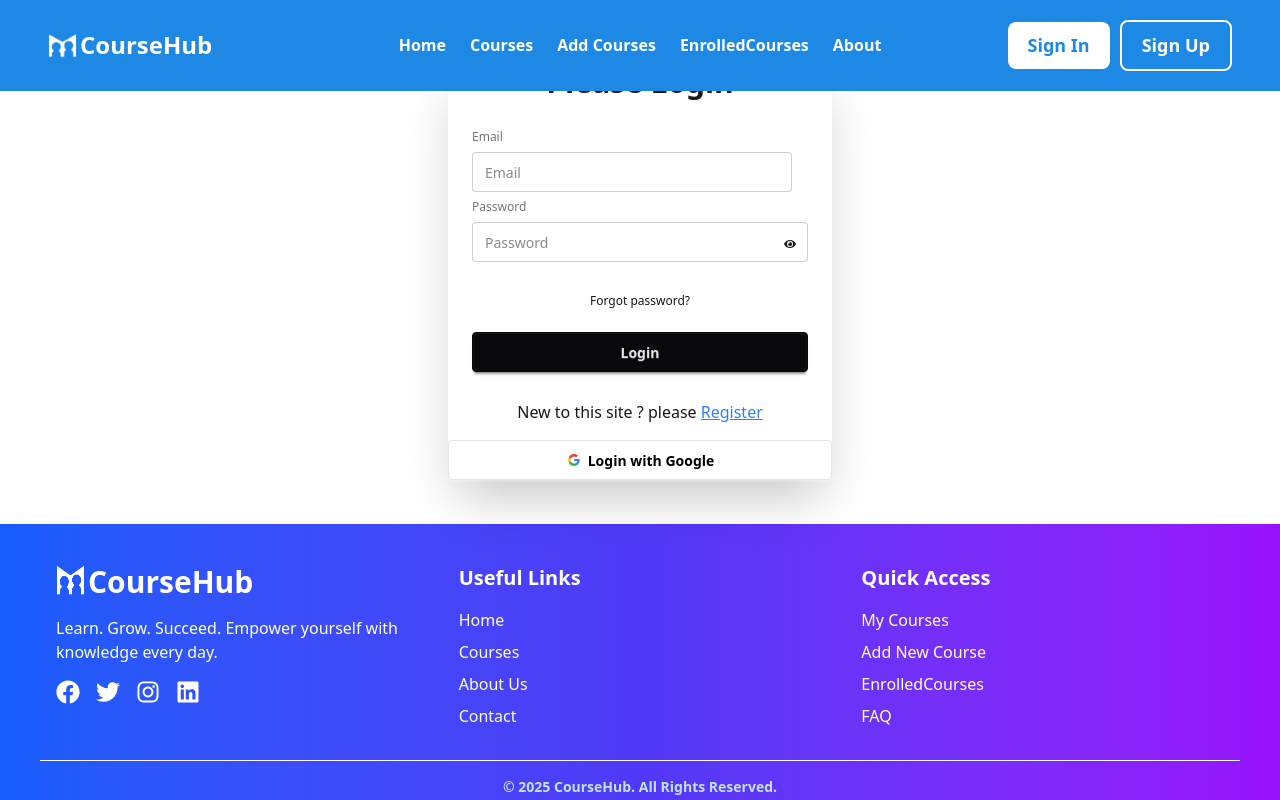
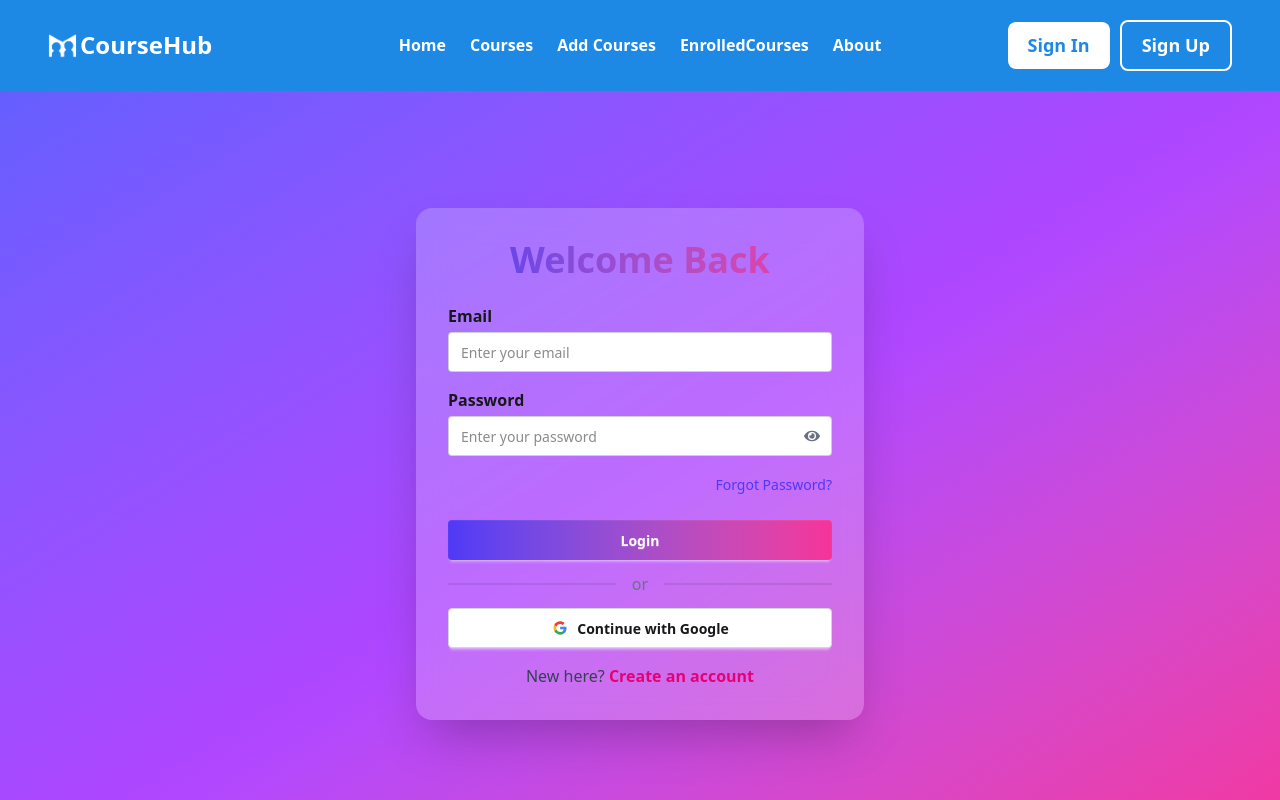
Before and after one commit to sabithossen4/Course-Management-Client-A11, a React (Vite) app: page /login in a window 1280 px wide. Shown: the top 800 px of the page. Built offline with nearby package versions, Linux system fonts and the light colour scheme; no server answers.

Commit message:
update a login and register page

```diff
--- a/index.html
+++ b/index.html
@@ -1,5 +1,5 @@
 <!doctype html>
-<html lang="en" >
+<html lang="en" data-theme="light">
   <head>
     <meta charset="UTF-8" />
     <link rel="icon" type="image/svg+xml" href="/nav-logo.png" />
--- a/src/pages/Login.jsx
+++ b/src/pages/Login.jsx
@@ -4,18 +4,12 @@ import { toast } from "react-toastify";
 import { AuthContext } from "../context/AuthProvider";
 import { FaEye, FaEyeSlash } from "react-icons/fa";
 
-
-
 const Login = () => {
-   const { signIn,googleSignIn,forgetPassword } = use(AuthContext);
-  // console.log(user)
-
+  const { signIn, googleSignIn, forgetPassword } = use(AuthContext);
   const [emailError, setEmailError] = useState("");
-  const [password, setPassword] = useState(false);
+  const [passwordVisible, setPasswordVisible] = useState(false);
   const emailRef = useRef();
-
   const location = useLocation();
-  // console.log(location);
   const navigate = useNavigate();
 
   const handelLogin = (e) => {
@@ -23,159 +17,149 @@ const Login = () => {
     const form = e.target;
     const email = form.email.value;
     const password = form.password.value;
-    // console.log(email,password);
 
-    if (password.length < 8) {
-      setEmailError("Password should be more 8 character");
-      return;
-    }
-    if (!/[A-Z]/.test(password)) {
-      setEmailError("Password must 1 uppercase letter.");
-      return;
-    }
-    if (!/[a-z]/.test(password)) {
-      setEmailError("Password must 1 lowercase letter.");
-      return;
-    }
-     if (!/[!@#$%^&*()\-_=+[{\]}\\|;:'",<.>/?]+/.test(password)) {
-      setEmailError("Password must 1 special character.");
-      return;
-    }
-    else {
-      setEmailError("");
-    }
+    // Password Validation
+    if (password.length < 8)
+      return setEmailError("Password should be at least 8 characters.");
+    if (!/[A-Z]/.test(password))
+      return setEmailError("Password must contain 1 uppercase letter.");
+    if (!/[a-z]/.test(password))
+      return setEmailError("Password must contain 1 lowercase letter.");
+    if (!/[!@#$%^&*()\-_=+[{\]}\\|;:'\",<.>/?]+/.test(password))
+      return setEmailError("Password must contain 1 special character.");
+    else setEmailError("");
 
     signIn(email, password)
-      .then((result) => {
-        const user = result.user;
-        // console.log(user);
-        navigate(`${location.state ? location.state : "/"}`);
-        toast.success("Login Successfully");
+      .then(() => {
+        navigate(location.state ? location.state : "/");
+        toast.success("Login Successfully 🎉");
       })
       .catch((error) => {
-        const errorCode = error.code;
-        const errorMessage = error.message;
-        // setError(errorCode)
-        setEmailError(errorMessage);
-        toast.error(errorCode);
+        setEmailError(error.message);
+        toast.error(error.code);
       });
   };
 
-  const handelGoogleLogin = () =>{
+  const handelGoogleLogin = () => {
     googleSignIn()
-    .then(result => {
-      const user = result.user;
-        // console.log(user);
-      navigate(`${location.state ? location.state : "/"}`);
-      toast.success("Google SignIn Successfully");
+      .then(() => {
+        navigate(location.state ? location.state : "/");
+        toast.success("Google Sign-in Successful 🎯");
       })
-    .catch(error => {
-      toast.error(error.message);
-    })
-  }
-
+      .catch((error) => toast.error(error.message));
+  };
 
   const handleForgetPassword = () => {
-    console.log(emailRef.current.value);
     const email = emailRef.current.value;
+    if (!email) return setEmailError("Please enter your email first.");
+    forgetPassword(email)
+      .then(() =>
+        toast.info("Password reset email sent! Check your inbox 📩")
+      )
+      .catch((error) => setEmailError(error.message));
+  };
 
-    setEmailError('');
+  const togglePasswordVisibility = () => {
+    setPasswordVisible(!passwordVisible);
+  };
 
-    forgetPassword(email)
-    .then(() =>{
-      toast.info('A password reset email is sent. Please check your email.')
-    })
-    .catch(error =>{
-      setEmailError(error.message)
-    });
-  };
-  const togglePasswordVisibility = () => {
-    setPassword(!password);
-  };
   return (
+    <div className="min-h-screen flex justify-center items-center bg-gradient-to-br from-indigo-500 via-purple-500 to-pink-500">
+      <title>Login | DreamLMS</title>
+
+      {/* Login Card */}
+      <div className="bg-white/20 backdrop-blur-lg shadow-2xl rounded-2xl p-8 w-[90%] max-w-md">
+        <h1 className="text-4xl font-bold text-center bg-gradient-to-r from-indigo-600 to-pink-500 bg-clip-text text-transparent mb-6">
+          Welcome Back
+        </h1>
+
+        <form onSubmit={handelLogin} className="space-y-4">
           <div>
-      <title> Login Page</title>
-      <div className="card bg-base-100 w-full max-w-sm shrink-0 shadow-2xl text-center m-auto mt-10">
-        <h1 className="text-3xl font-bold">Please Login</h1>
-        <form onSubmit={handelLogin} className="card-body">
-          <div className="fieldset">
-            <label className="label">Email</label>
+            <label className="font-semibold">Email</label>
             <input
               type="email"
               name="email"
               ref={emailRef}
-              className="input"
-              placeholder="Email"
               required
+              placeholder="Enter your email"
+              className="input input-bordered w-full mt-1 focus:ring-2 focus:ring-indigo-400"
             />
-            <label className="label">Password</label>
-             <div className="mb-6 relative">
+          </div>
+
+          <div>
+            <label className="font-semibold">Password</label>
+            <div className="relative">
               <input
-              type={password? "text" : "password"}
+                type={passwordVisible ? "text" : "password"}
                 name="password"
-              className="input input-bordered w-full"
-              placeholder="Password"
                 required
+                placeholder="Enter your password"
+                className="input input-bordered w-full mt-1 focus:ring-2 focus:ring-pink-400"
               />
               <div
-              className="absolute right-3 top-4 cursor-pointer"
+                className="absolute right-3 top-4 cursor-pointer text-gray-500"
                 onClick={togglePasswordVisibility}
               >
-              {password ? <FaEyeSlash /> : <FaEye />}
+                {passwordVisible ? <FaEyeSlash /> : <FaEye />}
               </div>
             </div>
-            <div onClick={handleForgetPassword}>
-              <a className="link link-hover">Forgot password?</a>
           </div>
+
           {emailError && (
-              <p className="text-red-500 font-bold">{emailError}</p>
+            <p className="text-red-600 text-sm font-semibold">{emailError}</p>
           )}
 
-            <button type="submit" className="btn btn-neutral mt-4">
+          <div className="text-right">
+            <button
+              type="button"
+              onClick={handleForgetPassword}
+              className="text-indigo-600 hover:underline text-sm"
+            >
+              Forgot Password?
+            </button>
+          </div>
+
+          <button
+            type="submit"
+            className="btn w-full mt-2 bg-gradient-to-r from-indigo-600 to-pink-500 text-white border-none hover:opacity-90"
+          >
             Login
           </button>
-          </div>
         </form>
-        <p>
-          New to this site ? please{" "}
-          <Link to="/register" className="text-blue-500 underline">
-            Register
-          </Link>
-        </p>
-        {/* Google */}
-        <button onClick={handelGoogleLogin} className="btn bg-white text-black border-[#e5e5e5] mt-4">
+
+        <div className="divider text-gray-500">or</div>
+
+        {/* Google Login */}
+        <button
+          onClick={handelGoogleLogin}
+          className="btn w-full bg-white border border-gray-300 hover:bg-gray-100 flex items-center gap-2"
+        >
           <svg
             aria-label="Google logo"
-            width="16"
-            height="16"
+            width="18"
+            height="18"
             xmlns="http://www.w3.org/2000/svg"
             viewBox="0 0 512 512"
           >
-            <g>
-              <path d="m0 0H512V512H0" fill="#fff"></path>
-              <path
-                fill="#34a853"
-                d="M153 292c30 82 118 95 171 60h62v48A192 192 0 0190 341"
-              ></path>
-              <path
-                fill="#4285f4"
-                d="m386 400a140 175 0 0053-179H260v74h102q-7 37-38 57"
-              ></path>
-              <path
-                fill="#fbbc02"
-                d="m90 341a208 200 0 010-171l63 49q-12 37 0 73"
-              ></path>
-              <path
-                fill="#ea4335"
-                d="m153 219c22-69 116-109 179-50l55-54c-78-75-230-72-297 55"
-              ></path>
-            </g>
+            <path fill="#34a853" d="M153 292c30 82 118 95 171 60h62v48A192 192 0 0190 341" />
+            <path fill="#4285f4" d="m386 400a140 175 0 0053-179H260v74h102q-7 37-38 57" />
+            <path fill="#fbbc02" d="m90 341a208 200 0 010-171l63 49q-12 37 0 73" />
+            <path fill="#ea4335" d="m153 219c22-69 116-109 179-50l55-54c-78-75-230-72-297 55" />
           </svg>
-          Login with Google
+          Continue with Google
         </button>
+
+        <p className="text-center mt-4 text-gray-700">
+          New here?{" "}
+          <Link
+            to="/register"
+            className="text-pink-600 hover:underline font-semibold"
+          >
+            Create an account
+          </Link>
+        </p>
       </div>
     </div>
-
   );
 };
 
--- a/src/pages/Register.jsx
+++ b/src/pages/Register.jsx
@@ -1,153 +1,173 @@
-import Lottie from 'lottie-react';
-import React, { use, useState } from 'react';
-import registerLottie from '../assets/lottie/register.json'
-import { Link, useLocation, useNavigate } from 'react-router';
-import { AuthContext } from '../context/AuthProvider';
-import { toast } from 'react-toastify';
+import React, { useState, use } from "react";
+import Lottie from "lottie-react";
+import registerLottie from "../assets/lottie/register.json";
+import { Link, useLocation, useNavigate } from "react-router";
+import { AuthContext } from "../context/AuthProvider";
+import { toast } from "react-toastify";
 
 const Register = () => {
-  const [emailError,setEmailError] = useState("");
+  const [emailError, setEmailError] = useState("");
+  const { createUser, setUser, updateUser, googleSignIn } = use(AuthContext);
 
   const location = useLocation();
-  // console.log(location);
-
   const navigate = useNavigate();
 
-
-  const {createUser,setUser, updateUser,googleSignIn} = use(AuthContext);
-
-  const handelRegister = (e)=>{
+  const handelRegister = (e) => {
     e.preventDefault();
     const form = e.target;
-    const name=form.name.value;
-    const photo =form.photo.value;
-    const email=form.email.value;
-    const password =form.password.value;
+    const name = form.name.value;
+    const photo = form.photo.value;
+    const email = form.email.value;
+    const password = form.password.value;
     const confirmPassword = form.confirmPassword.value;
-    // console.log(name,photo,email,password,confirmPassword);
 
-    if (password.length < 8) {
-      setEmailError("Password should be more 8 character");
-      return;
-    }
-    if (!/[A-Z]/.test(password)) {
-      setEmailError("Password must 1 uppercase letter.");
-      return;
-    }
-    if (!/[a-z]/.test(password)) {
-      setEmailError("Password must 1 lowercase letter.");
-      return;
-    }
-     if (!/[!@#$%^&*()\-_=+[{\]}\\|;:'",<.>/?]+/.test(password)) {
-      setEmailError("Password must 1 special character.");
-      return;
-    }
-    if (password !== confirmPassword) {
-      setEmailError("Password and Confirm Password must match");
-      return;
-    }
+    // Validation
+    if (password.length < 8) return setEmailError("Password should be at least 8 characters.");
+    if (!/[A-Z]/.test(password)) return setEmailError("Password must contain 1 uppercase letter.");
+    if (!/[a-z]/.test(password)) return setEmailError("Password must contain 1 lowercase letter.");
+    if (!/[!@#$%^&*()\-_=+[{\]}\\|;:'\",<.>/?]+/.test(password))
+      return setEmailError("Password must contain 1 special character.");
+    if (password !== confirmPassword) return setEmailError("Password and Confirm Password must match.");
 
-    else{setEmailError("");}
+    setEmailError("");
 
-    createUser(email,password).then((result) => {
+    createUser(email, password)
+      .then((result) => {
         const user = result.user;
-      // console.log(user);
-      navigate(`${location.state? location.state : "/"}`);
-      updateUser({displayName: name,photoURL:photo}).then(() => {
-        setUser({...user,displayName: name,photoURL:photo});
-        toast.success("Register Successfully");
-      }).catch((error) =>{
-        console.log(error);
-        setUser(user)
+        navigate(location.state ? location.state : "/");
+        updateUser({ displayName: name, photoURL: photo })
+          .then(() => {
+            setUser({ ...user, displayName: name, photoURL: photo });
+            toast.success("Registered Successfully 🎉");
+          })
+          .catch((error) => {
+            console.error(error);
+            setUser(user);
           });
       })
       .catch((error) => {
-      const errorCode = error.code;
-      const errorMessage = error.message;
-      toast.error(errorCode,errorMessage);
+        toast.error(error.code || "Registration failed!");
       });
   };
 
-const handelGoogleLogin = () =>{
+  const handelGoogleLogin = () => {
     googleSignIn()
-  .then(result => {
-    const user = result.user;
-      // console.log(user);
-    navigate(`${location.state ? location.state : "/"}`);
+      .then((result) => {
+        navigate(location.state ? location.state : "/");
       })
-  .catch(error => {
-    console.log(error)
-  })
-}
+      .catch((error) => console.error(error));
+  };
 
   return (
-    <div className="hero bg-base-200 min-h-screen">
-      <title>Register Page</title>
-  <div className="hero-content flex-col lg:flex-row-reverse">
-    <div className="text-center lg:text-left">
+    <div className="min-h-screen flex justify-center items-center bg-gradient-to-br from-pink-500 via-purple-500 to-indigo-500">
+      <title>Register | DreamLMS</title>
 
-     <Lottie style={{width: '200px'}} animationData={registerLottie} loop={true} />
+      <div className="bg-white/20 backdrop-blur-lg shadow-2xl rounded-2xl p-8 w-[90%] max-w-4xl flex flex-col lg:flex-row items-center gap-8">
+        {/* Lottie Animation */}
+        <div className="w-full lg:w-1/2 flex justify-center">
+          <Lottie animationData={registerLottie} loop={true} className="w-80" />
         </div>
-    <div className="card bg-base-100 w-full max-w-sm shrink-0 shadow-2xl">
-      <div className="card-body">
-         <h1 className="text-5xl font-bold">Register now!</h1>
-        <form onSubmit={handelRegister}  className="fieldset">
-          <label className="label">Name</label>
-          <input type="text" className="input" name='name' placeholder="Name" required  />
 
-          <label className="label">Photo URL</label>
-          <input type="text" name='photo'  className="input" placeholder="Photo URL" required />
+        {/* Form Section */}
+        <div className="w-full lg:w-1/2 bg-white/90 rounded-xl shadow-lg p-6">
+          <h1 className="text-4xl font-bold text-center bg-gradient-to-r from-indigo-600 to-pink-500 bg-clip-text text-transparent mb-6">
+            Create Account
+          </h1>
 
-          <label className="label">Email</label>
-          <input type="email" className="input" name='email' placeholder="Email" required />
+          <form onSubmit={handelRegister} className="space-y-4">
+            <div>
+              <label className="font-semibold">Full Name</label>
+              <input
+                type="text"
+                name="name"
+                required
+                className="input input-bordered w-full mt-1 focus:ring-2 focus:ring-indigo-400"
+                placeholder="Your full name"
+              />
+            </div>
 
+            <div>
+              <label className="font-semibold">Photo URL</label>
+              <input
+                type="text"
+                name="photo"
+                required
+                className="input input-bordered w-full mt-1 focus:ring-2 focus:ring-pink-400"
+                placeholder="Profile picture URL"
+              />
+            </div>
 
-          <label className="label">Password</label>
-          <input type="password" className="input" name='password' placeholder="Password" required />
+            <div>
+              <label className="font-semibold">Email</label>
+              <input
+                type="email"
+                name="email"
+                required
+                className="input input-bordered w-full mt-1 focus:ring-2 focus:ring-purple-400"
+                placeholder="Enter your email"
+              />
+            </div>
 
-           <label className="label">Confirm Password</label>
-              <input type="password" className="input" name="confirmPassword" placeholder="Confirm Password" required />
+            <div>
+              <label className="font-semibold">Password</label>
+              <input
+                type="password"
+                name="password"
+                required
+                className="input input-bordered w-full mt-1 focus:ring-2 focus:ring-indigo-400"
+                placeholder="Create a password"
+              />
+            </div>
 
-          {
-            emailError && <p className='text-red-500 font-bold'>{emailError}</p>
-          }
             <div>
+              <label className="font-semibold">Confirm Password</label>
+              <input
+                type="password"
+                name="confirmPassword"
+                required
+                className="input input-bordered w-full mt-1 focus:ring-2 focus:ring-pink-400"
+                placeholder="Re-enter password"
+              />
             </div>
-          <button type='submit' className="btn btn-neutral mt-4">Register</button>
+
+            {emailError && <p className="text-red-600 text-sm font-semibold">{emailError}</p>}
+
+            <button
+              type="submit"
+              className="btn w-full mt-3 bg-gradient-to-r from-indigo-600 to-pink-500 text-white border-none hover:opacity-90"
+            >
+              Register
+            </button>
           </form>
-        <p>Already Have an account ? please <Link to='/login' className='text-blue-500 underline'>Login</Link></p>
-        {/* Google */}
-        <button onClick={handelGoogleLogin} className="btn bg-white text-black border-[#e5e5e5] mt-4">
+
+          <div className="divider text-gray-500">or</div>
+
+          {/* Google Login */}
+          <button
+            onClick={handelGoogleLogin}
+            className="btn w-full bg-white border border-gray-300 hover:bg-gray-100 flex items-center gap-2"
+          >
             <svg
               aria-label="Google logo"
-            width="16"
-            height="16"
+              width="18"
+              height="18"
               xmlns="http://www.w3.org/2000/svg"
               viewBox="0 0 512 512"
             >
-            <g>
-              <path d="m0 0H512V512H0" fill="#fff"></path>
-              <path
-                fill="#34a853"
-                d="M153 292c30 82 118 95 171 60h62v48A192 192 0 0190 341"
-              ></path>
-              <path
-                fill="#4285f4"
-                d="m386 400a140 175 0 0053-179H260v74h102q-7 37-38 57"
-              ></path>
-              <path
-                fill="#fbbc02"
-                d="m90 341a208 200 0 010-171l63 49q-12 37 0 73"
-              ></path>
-              <path
-                fill="#ea4335"
-                d="m153 219c22-69 116-109 179-50l55-54c-78-75-230-72-297 55"
-              ></path>
-            </g>
+              <path fill="#34a853" d="M153 292c30 82 118 95 171 60h62v48A192 192 0 0190 341" />
+              <path fill="#4285f4" d="m386 400a140 175 0 0053-179H260v74h102q-7 37-38 57" />
+              <path fill="#fbbc02" d="m90 341a208 200 0 010-171l63 49q-12 37 0 73" />
+              <path fill="#ea4335" d="m153 219c22-69 116-109 179-50l55-54c-78-75-230-72-297 55" />
             </svg>
-          Login with Google
+            Continue with Google
           </button>
-      </div>
+
+          <p className="text-center mt-4 text-gray-700">
+            Already have an account?{" "}
+            <Link to="/login" className="text-indigo-600 hover:underline font-semibold">
+              Login here
+            </Link>
+          </p>
         </div>
       </div>
     </div>
```
Lines whose indentation alone changed are shown as unchanged.
